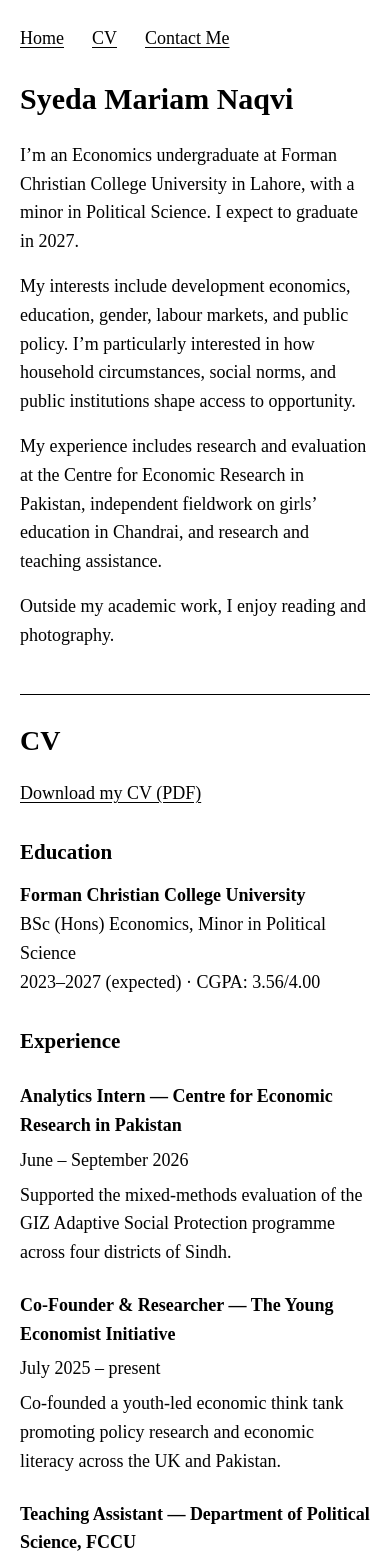
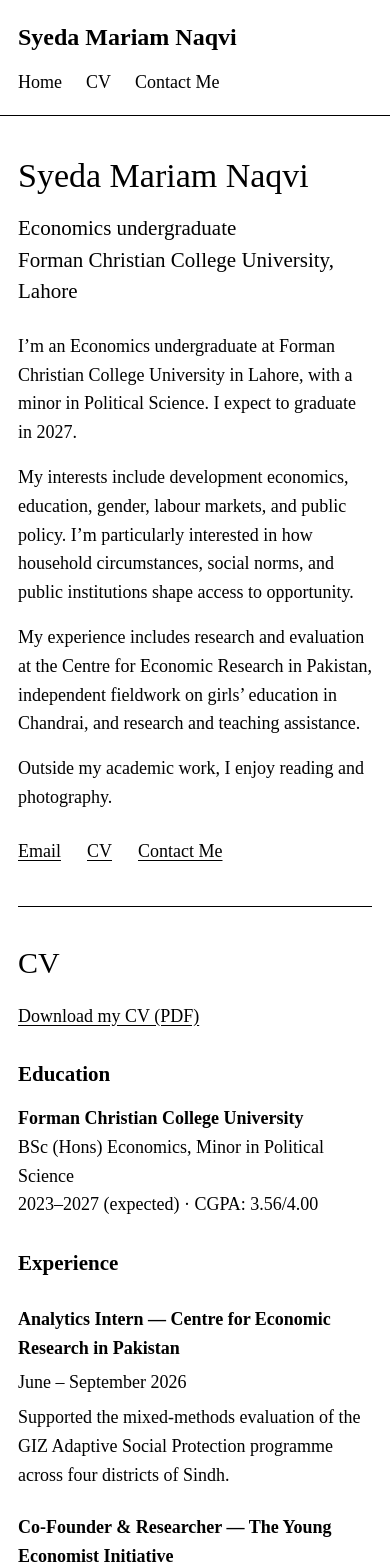
Before and after one commit to mariamnaqvi338-bot/personal-website-, a React (Vite) app: page / in a window 390 px wide. Shown: the top 1568 px of the page. Built offline with nearby package versions, Linux system fonts and the light colour scheme.

Commit message:
Adapt reference academic layout in black and white

```diff
--- a/src/main.tsx
+++ b/src/main.tsx
@@ -8,20 +8,29 @@
     <>
       <a className="skip-link" href="#main">Skip to content</a>
       <header>
+        <div className="header-inner">
+        <a className="site-name" href="#home">{personal.name}</a>
         <nav aria-label="Main navigation">
           <a href="#home">Home</a>
           <a href="#cv">CV</a>
           <a href="#contact">Contact Me</a>
         </nav>
+        </div>
       </header>
       <main id="main">
         <section id="home" aria-labelledby="home-title">
+          <div className="introduction">
           <h1 id="home-title">{personal.name}</h1>
+          <p className="role">Economics undergraduate<br />Forman Christian College University, Lahore</p>
           <p>I’m an Economics undergraduate at Forman Christian College University in Lahore, with a minor in Political Science. I expect to graduate in 2027.</p>
           <p>My interests include development economics, education, gender, labour markets, and public policy. I’m particularly interested in how household circumstances, social norms, and public institutions shape access to opportunity.</p>
           <p>My experience includes research and evaluation at the Centre for Economic Research in Pakistan, independent fieldwork on girls’ education in Chandrai, and research and teaching assistance.</p>
           <p>Outside my academic work, I enjoy reading and photography.</p>
+          <p className="home-links"><a href={`mailto:${personal.email}`}>Email</a><a href="#cv">CV</a><a href="#contact">Contact Me</a></p>
+          </div>
+          {personal.portrait && <img className="portrait" src={personal.portrait} alt="Syeda Mariam Naqvi" />}
         </section>
+        <div className="content-grid">
         <section id="cv" aria-labelledby="cv-title">
           <h2 id="cv-title">CV</h2>
           <p><a href={`${import.meta.env.BASE_URL}Mariam-Naqvi-CV.pdf`} download>Download my CV (PDF)</a></p>
@@ -45,6 +54,7 @@
           <p>You can reach me at <a href={`mailto:${personal.email}`}>{personal.email}</a>.</p>
           <p>{personal.location}</p>
         </section>
+        </div>
       </main>
     </>
   );
--- a/src/style.css
+++ b/src/style.css
@@ -5,37 +5,55 @@
   font-size: 18px;
   line-height: 1.6;
   color-scheme: light;
+  -webkit-text-size-adjust: 100%;
 }
 * { box-sizing: border-box; }
 body { margin: 0; }
-header, main { width: min(100% - 40px, 760px); margin-inline: auto; }
-header { padding-top: 35px; }
+header { border-bottom: 1px solid #000; }
+.header-inner, main { width: min(100% - 56px, 1080px); margin-inline: auto; }
+.header-inner { min-height: 76px; display: flex; align-items: center; justify-content: space-between; gap: 20px 40px; }
+.site-name { font-size: 24px; font-weight: bold; text-decoration: none; }
 nav { display: flex; flex-wrap: wrap; gap: 28px; }
+nav a { text-decoration: none; }
 a, a:visited, a:hover, a:active { color: #000; text-underline-offset: 3px; }
+a:hover { text-decoration: underline; }
 a:focus-visible { outline: 2px solid #000; outline-offset: 4px; }
-section { padding-block: 35px; scroll-margin-top: 20px; }
-section + section { border-top: 1px solid #000; }
-h1 { font-size: 36px; line-height: 1.2; margin: 0 0 24px; }
-h2 { font-size: 28px; line-height: 1.3; margin: 0 0 20px; }
+section { scroll-margin-top: 24px; }
+#home { display: flex; align-items: center; justify-content: space-between; gap: 56px; padding-block: 64px; border-bottom: 1px solid #000; }
+.introduction { max-width: 720px; }
+h1 { font-size: 48px; font-weight: normal; line-height: 1.15; margin: 0 0 18px; }
+.role { font-size: 21px; line-height: 1.5; margin-bottom: 24px; }
+h2 { font-size: 30px; font-weight: normal; line-height: 1.3; margin: 0 0 20px; }
 h3 { font-size: 21px; margin: 28px 0 12px; }
 h4 { font-size: 18px; margin: 0; }
 p { margin: 0 0 16px; }
+.home-links { display: flex; flex-wrap: wrap; gap: 26px; margin-top: 25px; margin-bottom: 0; }
+.portrait { width: 260px; height: auto; flex-shrink: 0; filter: grayscale(1); }
+.content-grid { display: grid; grid-template-columns: minmax(0, 1fr) 260px; gap: 72px; padding-block: 48px 64px; align-items: start; }
 article { margin-block: 24px; }
 article p { margin-block: 6px; }
 ul { padding-left: 24px; }
 li { margin-block: 6px; }
-#contact { padding-bottom: 65px; }
+#contact p { overflow-wrap: anywhere; }
 .skip-link { position: absolute; top: -100px; left: 20px; background: #fff; }
 .skip-link:focus { top: 5px; }
+@media (max-width: 800px) {
+  .header-inner { flex-wrap: wrap; padding-block: 18px; gap: 12px; }
+  .site-name { width: 100%; }
+  #home { padding-block: 40px; flex-direction: column; align-items: start; gap: 25px; }
+  h1 { font-size: 38px; }
+  .content-grid { grid-template-columns: 1fr; gap: 36px; padding-block: 36px; }
+  #contact { padding-top: 30px; border-top: 1px solid #000; }
+}
 @media (max-width: 480px) {
-  header { padding-top: 24px; }
-  section { padding-block: 28px; }
-  h1 { font-size: 30px; }
-  a { overflow-wrap: anywhere; }
+  .header-inner, main { width: calc(100% - 36px); }
+  nav { gap: 24px; }
+  h1 { font-size: 34px; }
 }
 @media print {
-  header, .skip-link { display: none; }
+  header, .skip-link, .home-links { display: none; }
   main { width: 100%; }
-  section { padding-block: 15px; }
+  #home { padding-block: 15px; }
+  .content-grid { grid-template-columns: 1fr; padding-block: 15px; gap: 20px; }
   article { break-inside: avoid; }
 }
```
